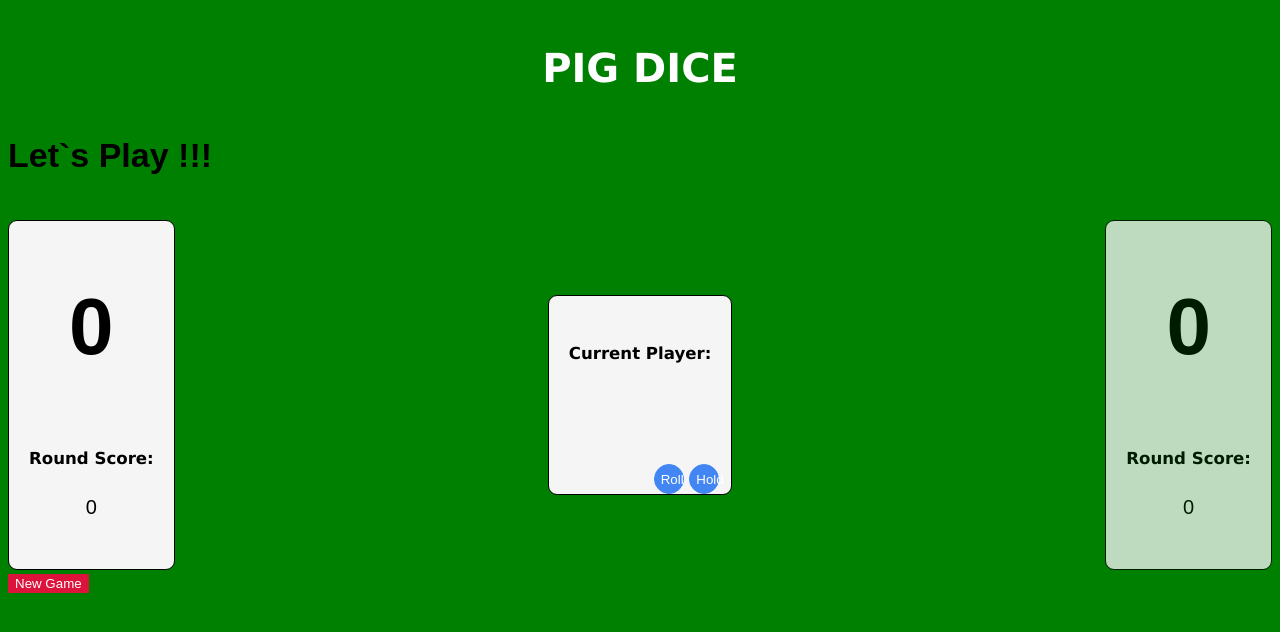
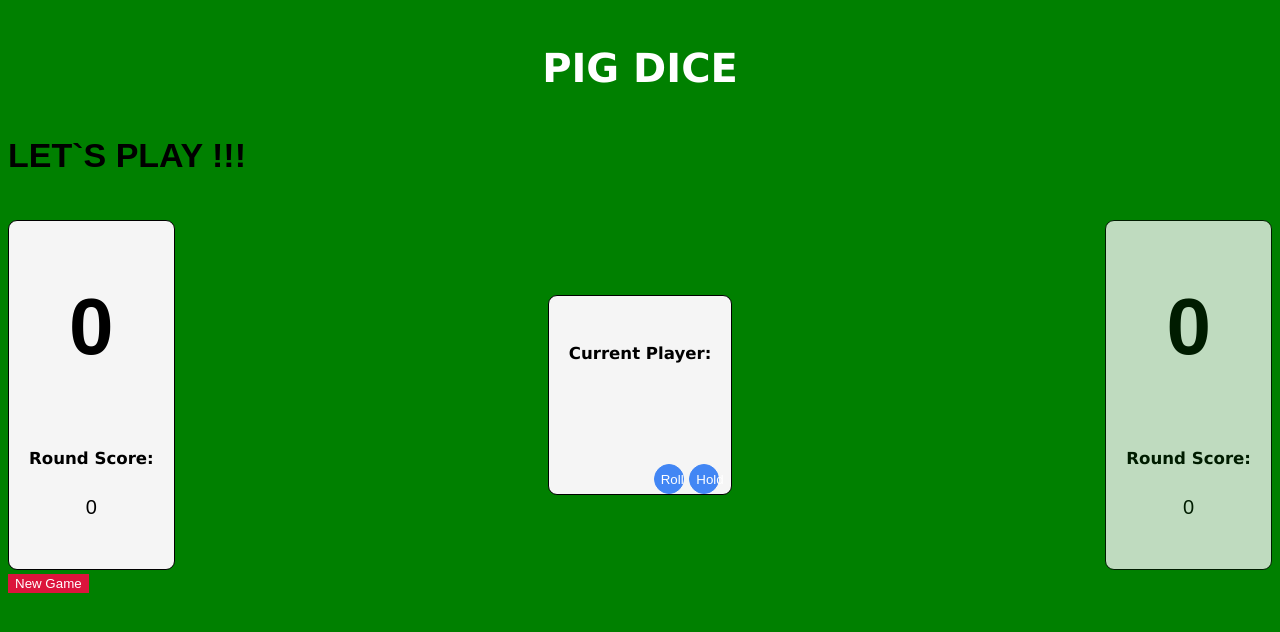
Before and after one commit to DAVISODHIS/PIG-DICE, a plain HTML site: page index.html in a window 1280 px wide. Both pictures are taken after a click on the button "Play Game". Drawn offline with nearby package versions, Linux system fonts and the light colour scheme.

Commit message:
add(edit h4)

```diff
--- a/index.html
+++ b/index.html
@@ -37,7 +37,7 @@
             </div>
         </div>
         <div id="game">
-            <h4 class="text-center" id="announcer">Let`s Play !!!</h4>
+            <h4 class="text-center" id="announcer">LET`S PLAY !!!</h4>
             <div class="row">
                 <div class="columns col-sm-7 col-md-4" id="user1">
                     <h3 class="user1Win">Player 1</h3>
```
